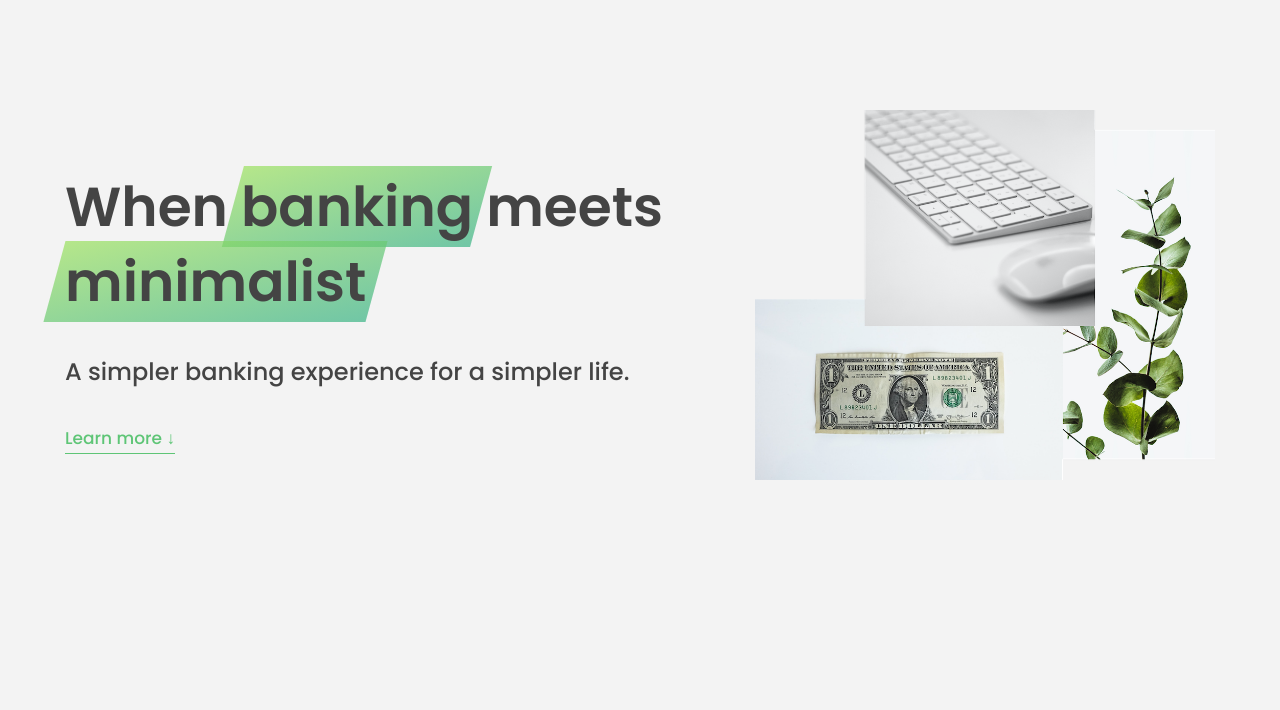
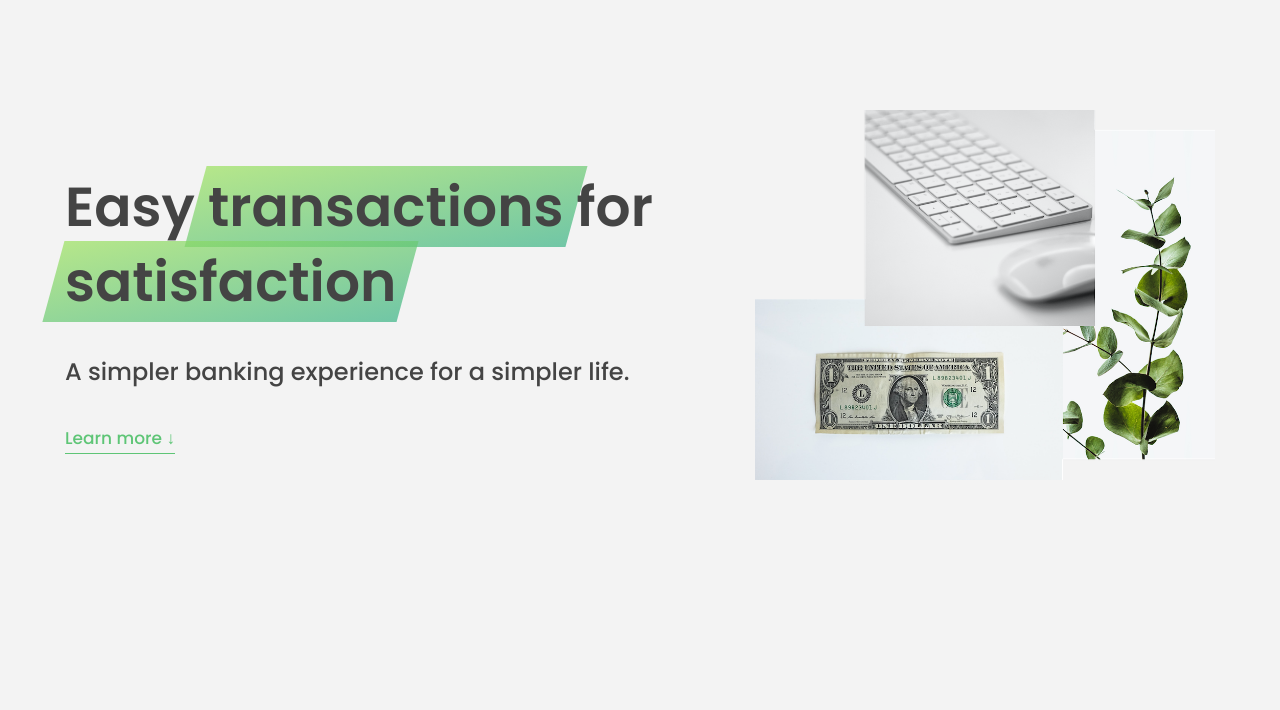
Before and after one commit to bytefulness/bankist-web, a plain HTML site: page index.html in a window 1280 px wide. Shown: the part 90-800 px from the top of the page. Drawn offline with Linux system fonts and the light colour scheme.

Commit message:
Edit project architecture for typescript compiler and modules

```diff
--- a/index.html
+++ b/index.html
@@ -11,7 +11,7 @@
       rel="stylesheet"
     />
     <link rel="stylesheet" href="/style.css" />
-    <script src="/script.js" defer></script>
+    <script src="public/script.js" defer type="module"></script>
     <title>Bankist - Easy transactions for satisfaction</title>
   </head>
   <body>
@@ -45,11 +45,11 @@
 
       <div class="header__title">
         <h1>
-          When
+          Easy
           <!-- Green highlight effect -->
-          <span class="highlight">banking</span>
-          meets<br />
-          <span class="highlight">minimalist</span>
+          <span class="highlight">transactions</span>
+          for<br />
+          <span class="highlight">satisfaction</span>
         </h1>
         <h4>A simpler banking experience for a simpler life.</h4>
         <button class="btn--text btn--scroll-to">Learn more &DownArrow;</button>
```
Also changed, not shown: tsconfig.json (added, +72 -0 lines).
